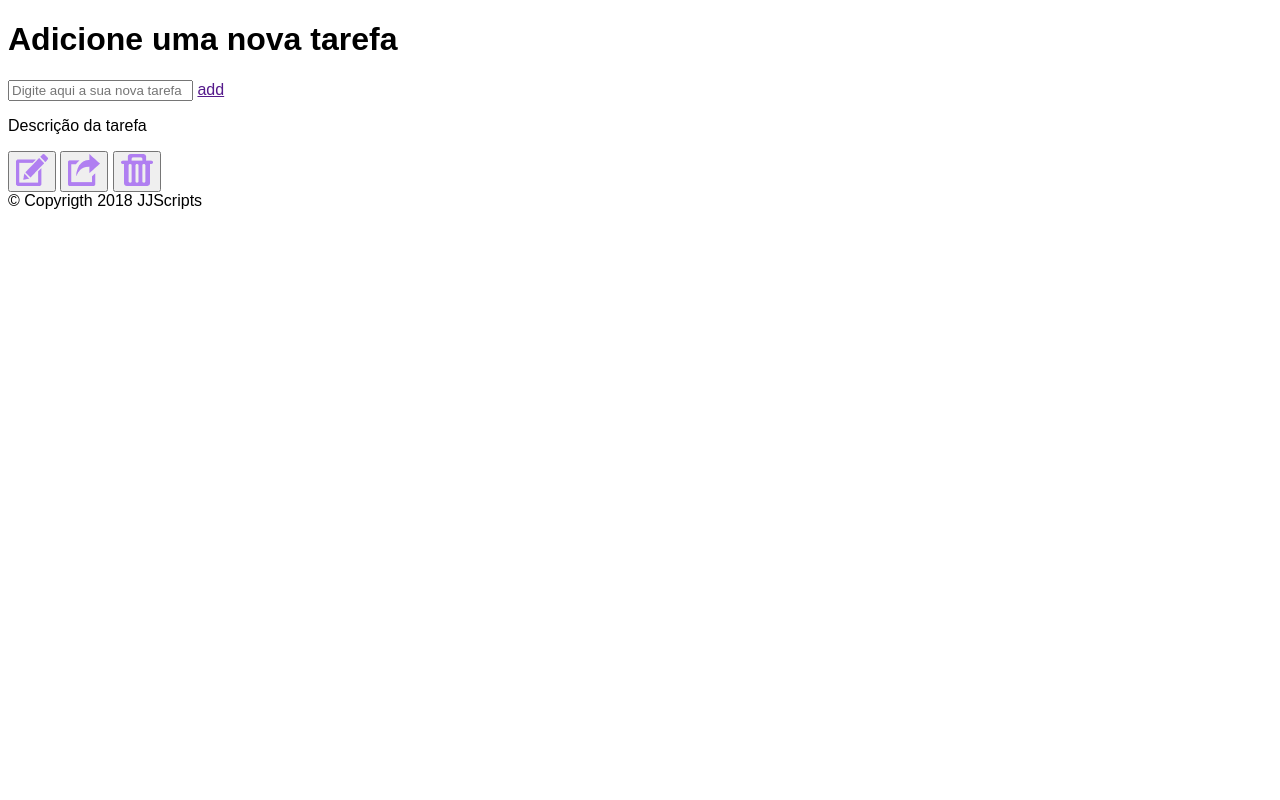
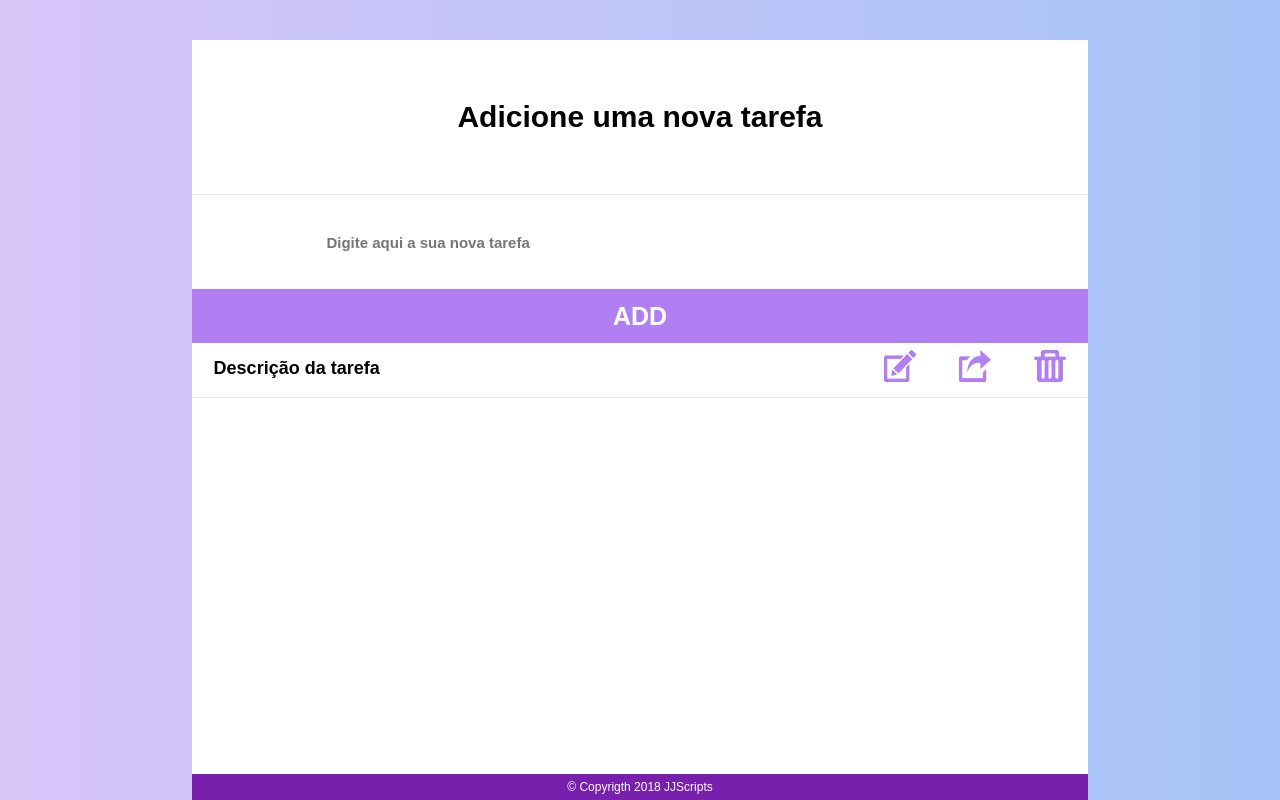
Before and after one commit to jessianeleal/projeto-2_to-do-list, a plain HTML site: page index.html in a window 1280 px wide. Shown: the top 800 px of the page. Drawn offline with Linux system fonts and the light colour scheme.

Commit message:
Edição do HTML e criação do CSS

```diff
--- a/css/style.css
+++ b/css/style.css
@@ -1,3 +1,98 @@
 body {
-font-family: 'Opens Sans',Arial, Helvetica, sans-serif
+font-family: 'Opens Sans',Arial, Helvetica, sans-serif;
+font-size: 10px;
+background-image: linear-gradient(90deg, #D8C5F8, #A5C4F7);
+margin: 0;
+box-sizing: border-box;
+display: flex;
+align-items: center;
+justify-content: center;
+flex-direction: column;
+text-align: center;
 }
+
+.container{
+    width: 70%;
+    background-color: #ffffff;
+    margin-top: 4em;
+}
+
+header {
+    position: fixed;
+    width: 70%;
+    z-index: 99;
+    background-color: #ffffff;
+    top: 4em;
+}
+
+h1 {
+    padding: 2em 0;
+    font-size: 3em;
+    border-bottom: 1px solid #EAEAEA;
+    margin: 0;
+}
+
+.tarefas-novas {
+    display: flex;
+    flex-direction: column;
+    align-items: center;
+}
+
+.tarefas-novas__descricao {
+    width: 70%;
+    text-align: left;
+    border: 1px solid transparent;
+    font-size: 1.5em;
+    color: #757587;
+    font-weight: bold;
+    padding: 2.5em 0;
+}
+
+.btn_adicionar {
+    text-decoration: none;
+    color: #ffffff;
+    background-color: #B07FF1;
+    width: 100%;
+    padding: 0.5em 0;
+    font-size: 2.5em;
+    text-transform: uppercase;
+    font-weight: bold;
+}
+
+.tarefas-lista{
+    margin-top: 30em;
+    /* position: static; */
+}
+
+.tarefas-lista__itens {
+    display: flex;
+    justify-content: space-around;
+    border-bottom: 1px solid #EAEAEA;
+}
+
+.tarefa-lista__descricao {
+    width: 70%;
+    font-size: 1.8em;
+    text-align: left;
+    margin: 1em 0;
+    font-weight: bold;
+}
+
+.btn {
+    padding: 1em 0;
+
+}
+
+.espaco-em-branco {
+   padding: 100% 0;
+}
+
+.rodape {
+    background-color: #7820AE;
+    width: 70%;
+    font-size: 1.2em;
+    padding: 0.5em 0;
+    color: #ffffff;
+    position: fixed;
+    bottom: 0;
+}
--- a/index.html
+++ b/index.html
@@ -8,6 +8,7 @@
 </head>
 
 <body>
+    <div class="container">
         <header>
             <h1>Adicione uma nova tarefa</h1>
             <div class="tarefas-novas">
@@ -19,17 +20,20 @@
         <main class="tarefas-lista">
             <div class="tarefas-lista__itens">
                 <p class="tarefa-lista__descricao"> Descrição da tarefa</p>
-            <button class="btn btn_editar" id="btnEdt">
+                <a href="#" class="btn btn_editar" id="btnEdt">
                     <img src="img/edit.png" alt="editar">
-            </button>
-            <button class="btn btn_compartilhar" id="btnShr">
+                </a>
+                <a href="#" class="btn btn_compartilhar" id="btnShr">
                         <img src="img/share.png" alt="compartilhar">
-            </button>
-            <button class="btn btn_remover" id="btnDel">
+                </a>
+                <a href="#" class="btn btn_remover" id="btnDel">
                     <img src="img/trash.png" alt="remover">
-            </button>
+                </a>
             </div>
+            <div class="espaco-em-branco"></div>
+
         </main>
+    </div>
     <footer class="rodape">&copy Copyrigth 2018 JJScripts</footer>
 </body>
     <script src="script/script.js"></script>
```
Lines whose indentation alone changed are shown as unchanged.
